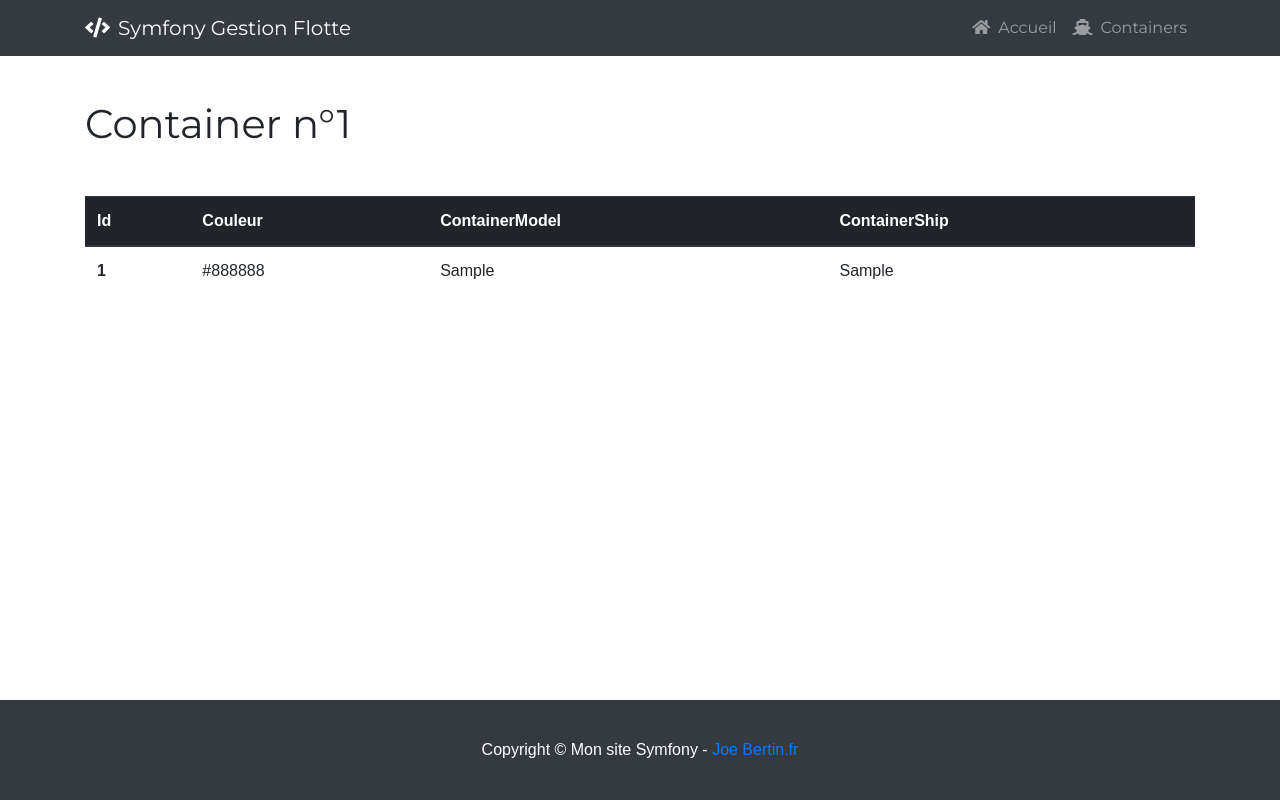
After one commit to DavidL4roche/Symfony-Gestion-Flotte, a Symfony app: template templates/Container/container_info.html.twig in a window 1280 px wide. The commit adds this page. Run offline with Twig, Linux system fonts and the light colour scheme; the template is opened without the code that fills it: most values are stand-ins (such as "Sample title", 1, 10 or a date in 2020); some libraries are stand-ins or nearby versions; some web fonts are replaced.

Commit message:
Route container/id : - Affiche les détails sur un container

```diff
--- a/src/Repository/ContainerRepository.php
+++ b/src/Repository/ContainerRepository.php
@@ -11,4 +11,8 @@ class ContainerRepository extends EntityRepository
     {
         return $this->findAll();
     }
+
+    public function findContainerById($id) {
+        return $this->findOneBy(array('id' => $id));
+    }
 }
--- a/src/Service/ContainerService.php
+++ b/src/Service/ContainerService.php
@@ -18,4 +18,8 @@ class ContainerService{
     {
         return $this->entityManager->getRepository(Container::class)->findAllContainers();
     }
+
+    public function getContainerById($id) {
+        return $this->entityManager->getRepository(Container::class)->findContainerById($id);
+    }
 }
--- /dev/null
+++ b/templates/Container/container_info.html.twig
@@ -0,0 +1,30 @@
+{% extends 'base.html.twig' %}
+
+{% block body %}
+
+    <section>
+        <div class="container">
+
+            <h1>Container n°{{ container.id }}</h1>
+
+            <table class="table mt-5">
+                <thead class="thead-dark">
+                <tr>
+                    <th>Id</th>
+                    <th>Couleur</th>
+                    <th>ContainerModel</th>
+                    <th>ContainerShip</th>
+                </tr>
+                </thead>
+                <tr>
+                    <th scope="row">{{ container.id }}</th>
+                    <td>{{ container.color }}</td>
+                    <td>{{ container.containerModel }}</td>
+                    <td>{{ container.containerShip }}</td>
+                </tr>
+            </table>
+
+        </div>
+    </section>
+
+{% endblock %}
--- a/templates/Container/containers.html.twig
+++ b/templates/Container/containers.html.twig
@@ -14,6 +14,7 @@
                     <th>Couleur</th>
                     <th>ContainerModel</th>
                     <th>ContainerShip</th>
+                    <th>Voir</th>
                 </tr>
                 </thead>
 
@@ -23,6 +24,7 @@
                         <td>{{ container.color }}</td>
                         <td>{{ container.containerModel }}</td>
                         <td>{{ container.containerShip }}</td>
+                        <td><a href="{{ path('container_info', { 'id' : container.id }) }}" class="btn btn-success"><i class="fa fa-eye mr-2"></i>Voir</a></td>
                     </tr>
                 {% endfor %}
 
--- a/templates/General/menu.html.twig
+++ b/templates/General/menu.html.twig
@@ -11,7 +11,7 @@
                     <a class="nav-link js-scroll-trigger" href="{{ path('homepage') }}"><i class="fa fa-home mr-2"></i>Accueil</a>
                 </li>
                 <li class="nav-item">
-                    <a class="nav-link js-scroll-trigger" href="{{ path('containers') }}"><i class="fas fa-ship mr-2"></i>Containers</a>
+                    <a class="nav-link js-scroll-trigger" href="{{ path('container') }}"><i class="fas fa-ship mr-2"></i>Containers</a>
                 </li>
             </ul>
         </div>
```
Also changed, not shown: src/Controller/ContainerController.php (+13 -2 lines).
